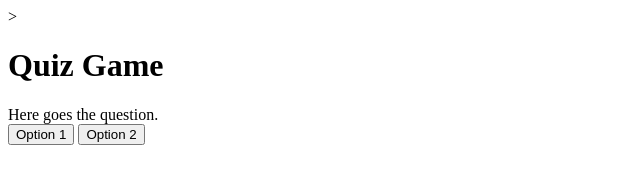
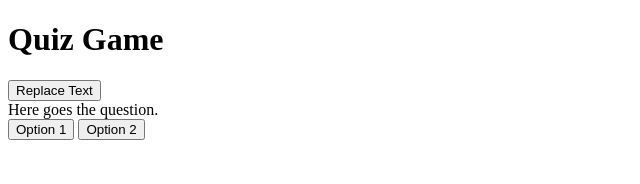
Before and after one commit to ThomasLam2142/Interactive-Quiz-Game, a plain HTML site: page index.html in a window 1280 px wide. Shown: the whole page, without its empty margins (0-640 px from the left). Drawn offline with Linux system fonts and the light colour scheme.

Commit message:
Can replace the question text now

```diff
--- a/Quizgame.js
+++ b/Quizgame.js
@@ -1,4 +1,13 @@
-const question1= "What is a real html tag"
+const question1= "What is a real html tag?";
 
-const q1ans1 = "<html>"
-const q1ans2 = "<horse>"
+const q1ans1 = "<html>";
+const q1ans2 = "<horse>";
+
+let currentQuestion = document.getElementById("questionElement");
+
+function replaceText() {
+    var element = document.getElementById("questionElement");
+
+    // Step 3: Use JavaScript to replace the text content of the selected element.
+    element.textContent = question1;
+}
--- a/index.html
+++ b/index.html
@@ -8,16 +8,16 @@
         <script src="Quizgame.js" async></script>
     </head>
 
-    >
+
     <header>
             <h1>
                 Quiz Game
             </h1>
     </header>
-
+    <button onclick="replaceText()">Replace Text</button>
 
     <body>
-        <div>
+        <div Id = "questionElement">
             Here goes the question.
         </div>
 
```
